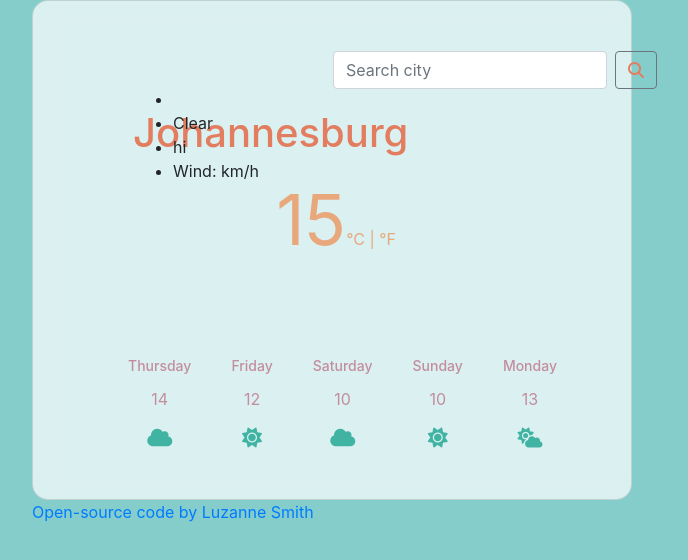
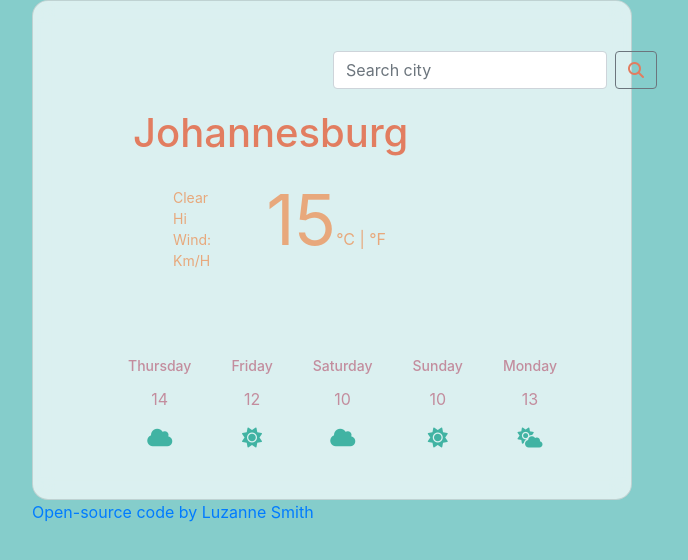
Before and after one commit to Luzanne-S/Weather-App, a plain HTML site: page index.html in a window 1280 px wide. Shown: the whole page, without its empty margins (308-996 px from the left). Drawn offline with nearby package versions, Linux system fonts and the light colour scheme.

Commit message:
Style is more uniformed

```diff
--- a/styles.css
+++ b/styles.css
@@ -35,8 +35,13 @@ h1 {
   color: #c38d9e;
   font: white;
 }
-
-.day-of-the-week {
+li {
+  font-size: 14px;
+  list-style-type: none;
+  color: #e8a87c;
+  text-transform: capitalize;
+}
+.date {
   font-size: 14px;
   margin-top: 100px;
   padding-left: 1px;
@@ -45,13 +50,11 @@ h1 {
 .temperature {
   font-size: 70px;
   margin-top: 80px;
-  margin-right: 125px;
+  margin-right: 130px;
 
   color: #e8a87c;
 }
-.percep-wind {
-  font-size: 14px;
-}
+
 .container2 {
   padding-left: 100px;
 }
```
